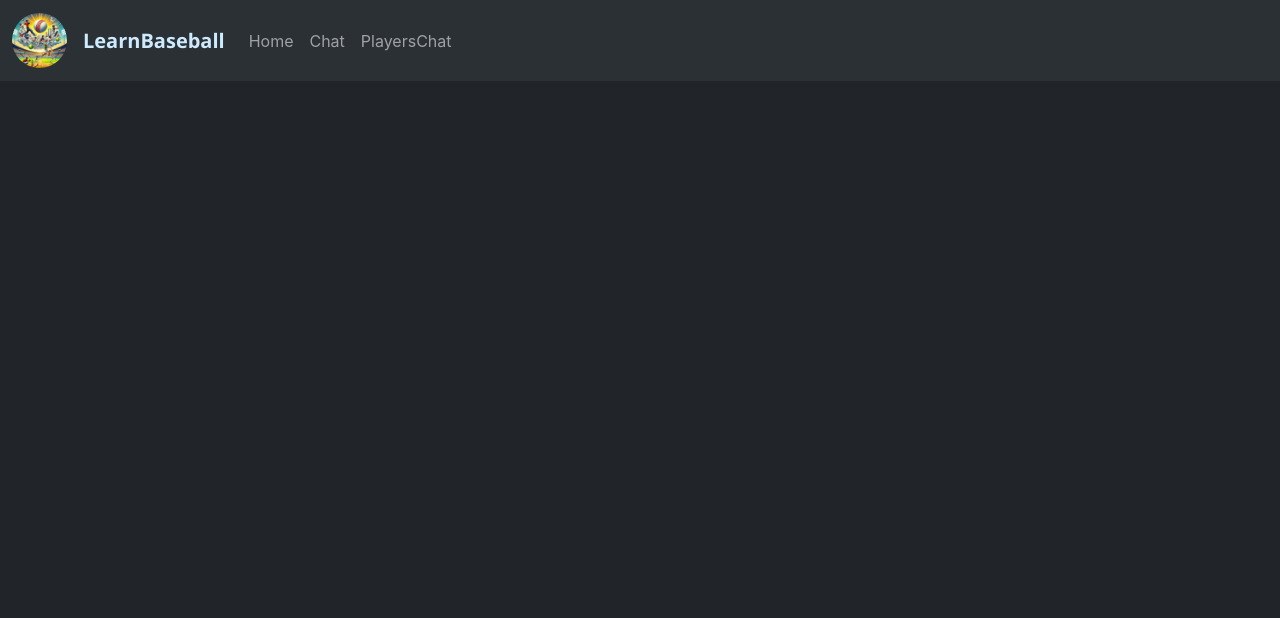
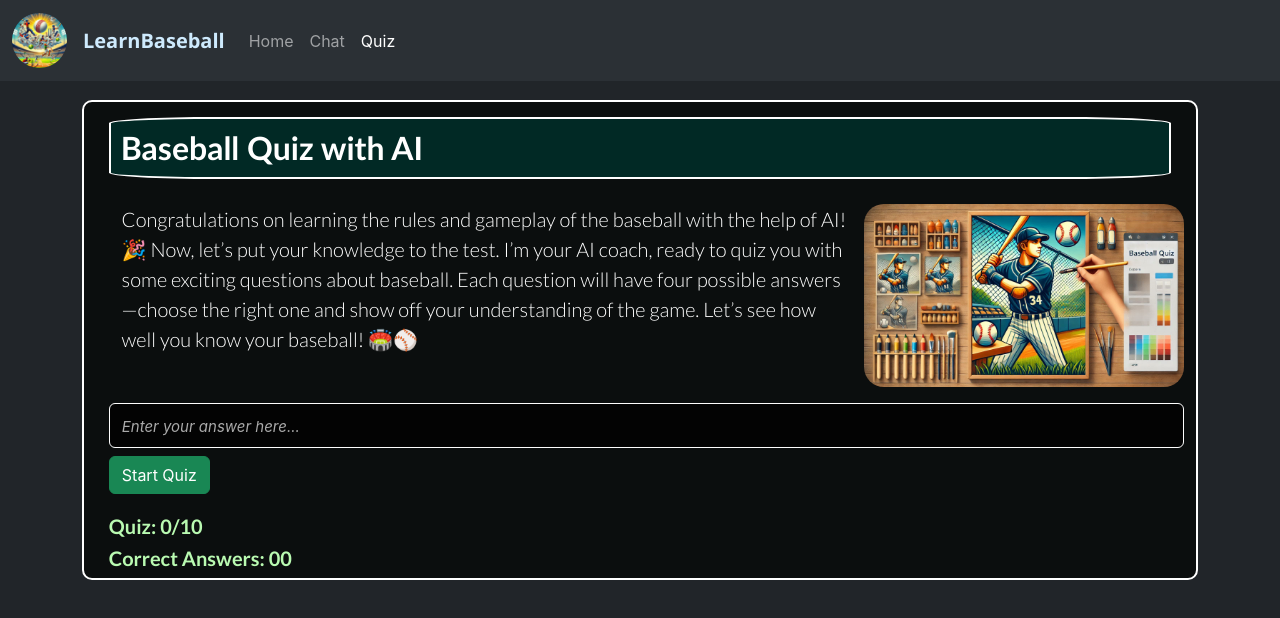
Before and after one commit to shanali10/LearnBaseball, a React (Create React App) app: page /quiz in a window 1280 px wide. Shown: the top 618 px of the page. Built offline with nearby package versions, Linux system fonts and the light colour scheme; no server answers.

Commit message:
'Quiz with AI' feature is added also updated the UI of Chat component

```diff
--- a/src/App.js
+++ b/src/App.js
@@ -9,6 +9,7 @@ import {
   Routes,
   Route,
 } from "react-router-dom";
+import Quiz from "./Components/Quiz";
 
 function App() {
   return (
@@ -27,7 +28,7 @@ function AppContent() {
         <Routes>
           <Route exact path="/" element={<Rules />} />
           <Route exact path="/chat" element={<Chat />} />
-          <Route exact path="/playersChat" element={<Rules />} />
+          <Route exact path="/quiz" element={<Quiz />} />
         </Routes>
       </div>
 
--- a/src/Components/Navbar.jsx
+++ b/src/Components/Navbar.jsx
@@ -6,7 +6,6 @@ import {Link, useLocation} from "react-router-dom"
 export default function Navbar() {
   let location = useLocation();
   useEffect(() => {
-    console.log(location.pathname)
   }, [location]);
   return (
     <>
@@ -36,13 +35,13 @@ export default function Navbar() {
                 </Link>
               </li>
               <li className="nav-item">
-                <Link className={`nav-link ${location.pathname==="/chat" || location.pathname==="/news/"?"active":""}`} to="/chat">
+                <Link className={`nav-link ${location.pathname==="/chat" || location.pathname==="/chat/"?"active":""}`} to="/chat">
                   Chat
                 </Link>
               </li>
               <li className="nav-item">
-                <Link className={`nav-link ${location.pathname==="/playersChat" || location.pathname==="/about/"?"active":""}`} to="/playersChat">
-                  PlayersChat
+                <Link className={`nav-link ${location.pathname==="/quiz" || location.pathname==="/quiz/"?"active":""}`} to="/quiz">
+                  Quiz
                 </Link>
               </li>
             </ul>
--- /dev/null
+++ b/src/Components/Quiz.jsx
@@ -0,0 +1,186 @@
+import React, { useState } from "react";
+import quizLogo from "../Images/quiz_logo.jpeg";
+
+import { marked } from "marked"; // Import marked for converting markdown to HTML
+const { GoogleGenerativeAI } = require("@google/generative-ai");
+
+export default function Quiz() {
+  const [questionInput, setQuestionInput] = useState(""); // State to write text in input field
+  const [aiQuestion, setAIQuestion] = useState(
+    "Congratulations on learning the rules and gameplay of the baseball with the help of AI! 🎉 Now, let’s put your knowledge to the test. I’m your AI coach, ready to quiz you with some exciting questions about baseball. Each question will have four possible answers—choose the right one and show off your understanding of the game. Let’s see how well you know your baseball! 🏟️⚾"
+  );
+
+  const [aiResponse, setAIResponse] = useState(""); // State to hold AI response
+  const [buttonText, setButtonText] = useState("Start Quiz"); // button text for Starting Quiz and submitting the answer of the question
+  const [quizQuestionNumber, setQuizQuestionNumber] = useState(0);
+  const [correctAnswers, setCorrectAnswers] = useState(0);
+
+  const aiQuizPrompt = `You are a seasoned baseball expert and enthusiastic teacher. A new baseball fan has just learned the key rules of the game, including:
+
+  1. Number of Players: The team setup and player roles.
+  2. Objective of the Game: Scoring runs by hitting the ball and running bases.
+  3. Game Structure: Innings, turns, and the dynamic switch between batting and fielding.
+  4. The Field: A closer look at the infield, outfield, bases, and pitcher’s mound.
+  5. The Batter’s Turn: Mastering hits, strikes, balls, and outs.
+  6. Base Running: Rules for advancing and staying safe on the bases.
+  7. Scoring Runs: Completing a run around all bases to score.
+  8. The Pitcher’s Role: The art of pitching, legal moves, and avoiding illegal ones.
+  9. The Fielding Team's Role: Getting batters and runners out with catches, tags, and force plays.
+  10. Outs and Switching Sides: How three outs wrap up a half-inning and switch team roles.
+  11. Home Runs: The thrill of hitting the ball out of the field.
+  12. Special Plays: Double plays, triple plays, bunts, stolen bases, and more.
+  13. Fouls: Identifying foul balls and their consequences.
+  14. Umpire and Rules Enforcement: Ensuring fair play on the field.
+  15. Winning the Game: Deciding the victor after 9 innings or extra innings if needed.
+
+  Your mission is to test their understanding of these rules with insightful questions. Provide four answer choices for each question (each possible answer should be coming in line by line ont in one line) guiding them toward mastery of the game. Make it fun, engaging, and informative! Important Note: Ask only 1 question at a time!!!`;
+
+  const aiCheckingAnswerPrompt = `You are a baseball expert and enthusiastic teacher, engaging in a quiz challenge with me, a new baseball fan who has been learning the rules and gameplay of baseball. You just asked the question: ${aiQuestion}\n I responded with: ${questionInput}\n  Now, your task is to evaluate my answer. If it’s correct, celebrate my achievement with an applause and positive reinforcement. If it’s incorrect, gently explain why the answer is not right, provide the correct answer with a brief and helpful explanation. Keep it fun and encouraging to make the learning experience enjoyable! don't give titles in the response like 'applause and positive reinforcement' or something like that. just answer in pure coach way with realistic coach's approach!!`;
+
+  const analyzeCorrectAnswerPrompt = `You are a passionate baseball expert and quizmaster engaging with me, a new baseball fan. You previously asked the question: ${aiQuestion}\n I answered: ${questionInput}\n Your task now is simple: Check my answer and the question provided, If my answer is correct, respond with "correct." If it's not, respond with "incorrect." Provide no additional details or commentary!`;
+
+  const genAI = new GoogleGenerativeAI(
+    process.env.API_KEY
+  );
+  const model = genAI.getGenerativeModel({ model: "gemini-1.0-pro" });
+
+  const getAIQuizQuestion = async () => {
+    setAIQuestion("AI is Generating Question...");
+    setAIResponse("");
+    const result = await model.generateContent(aiQuizPrompt);
+    setAIQuestion(result.response.text()); // Set the actual AI response after fetching
+    setButtonText("Submit Answer");
+    setQuizQuestionNumber(quizQuestionNumber + 1);
+
+    if (quizQuestionNumber === 10) {
+      setQuizQuestionNumber(1);
+      setCorrectAnswers(0);
+    }
+  };
+
+  const fetchAIResponse = async () => {
+    setAIResponse("AI is analyzing your answer...");
+    const result = await model.generateContent(aiCheckingAnswerPrompt);
+    // getting the correct answer and updating the score!
+    correctAnswerAiResponse();
+
+    setAIResponse(result.response.text()); // Set the actual AI response after fetching
+    setQuestionInput(""); // Clear the input field
+    setButtonText("Next Question");
+
+    if (quizQuestionNumber === 3) {
+      setButtonText("Start New Quiz");
+    }
+  };
+
+  const correctAnswerAiResponse = async () => {
+    const result = await model.generateContent(analyzeCorrectAnswerPrompt);
+    if (
+      result.response.text() === "correct" ||
+      result.response.text() === "Correct"
+    ) {
+      setCorrectAnswers(correctAnswers + 1);
+    }
+  };
+
+  const onChangeValue = (e) => {
+    setQuestionInput(e.target.value);
+  };
+
+  // Convert the Markdown response into HTML using marked
+  const getHtmlFromMarkdown = (markdown) => {
+    return marked(markdown); // Convert Markdown to HTML
+  };
+
+  return (
+    <>
+      <div style={{ marginTop: "100px" }}>
+        <div className="container rules-box">
+          <h1
+            className="comparison-heading text-start"
+            style={{ backgroundColor: "rgb(1, 41, 37)" }}
+          >
+            <b>Baseball Quiz with AI</b>
+          </h1>
+
+          <div className="clearfix text-start">
+            <img
+              src={quizLogo}
+              className="col-md-6 float-md-end mb-3 ms-md-3 comparison-image"
+              alt="side_image"
+            />
+
+            <p
+              className="lead"
+              dangerouslySetInnerHTML={{
+                __html: getHtmlFromMarkdown(aiQuestion),
+              }}
+            ></p>
+
+            <div className="mb-3">
+              <input
+                className="form-control text-form col-auto"
+                id="question"
+                name="question"
+                type="text"
+                value={questionInput}
+                onChange={buttonText === "Submit Answer" ? onChangeValue : () => {}}
+                onKeyDown={(e) => (e.key === "Enter" ? fetchAIResponse() : null)}
+                placeholder="Enter your answer here..."
+              />
+              <div>
+                <button
+                  disabled={
+                    buttonText === "Submit Answer"
+                      ? questionInput.length === 0
+                        ? true
+                        : false
+                      : null
+                  }
+                  type="submit"
+                  onClick={
+                    buttonText === "Start Quiz" ||
+                    buttonText === "Next Question" ||
+                    buttonText === "Start New Quiz"
+                      ? getAIQuizQuestion
+                      : fetchAIResponse
+                  }
+                  className="btn btn-success mb-1 my-2"
+                >
+                  {buttonText}
+                </button>
+              </div>
+            </div>
+
+            <p
+              className="lead my-2 ai-response"
+              dangerouslySetInnerHTML={{
+                __html: getHtmlFromMarkdown(aiResponse),
+              }}
+            ></p>
+
+            <h2
+              style={{
+                fontSize: "20px",
+                fontFamily: "Lato",
+                fontWeight: 700,
+              }}
+            >
+              Quiz: {quizQuestionNumber}/10
+            </h2>
+            <h2
+              style={{
+                fontSize: "20px",
+                fontFamily: "Lato",
+                fontWeight: 700,
+              }}
+            >
+              Correct Answers:{" "}
+              {correctAnswers < 10 ? ` 0${correctAnswers}` : correctAnswers}
+            </h2>
+          </div>
+        </div>
+      </div>
+    </>
+  );
+}
--- a/src/Components/Rules.jsx
+++ b/src/Components/Rules.jsx
@@ -58,9 +58,7 @@ export default function Rules() {
   const aiJob =
     "You are a baseball expert and teacher. Your role is to guide and educate a new fan who wants to learn about baseball. Always provide clear, accurate, and detailed answers that help the user understand the sport. Respond only as a baseball expert, explaining the rules, history, strategies, and any other aspects related to the game. If the user asks about anything unrelated to baseball, kindly redirect them or let them know you can only discuss baseball or any other sport. Be patient and encouraging, making sure the user feels welcomed and informed on their learning journey. always try to keep your answer short but give full meaningful and required response according to user's question!";
 
-  const genAI = new GoogleGenerativeAI(
-    process.env.API_KEY
-  );
+  const genAI = new GoogleGenerativeAI(process.env.API_KEY);
   const model = genAI.getGenerativeModel({ model: "gemini-1.0-pro" });
 
   const fetchAIResponse1 = async () => {
@@ -490,7 +488,7 @@ export default function Rules() {
 
   return (
     <>
-      <Slider/>
+      <Slider />
       <RulesTable />
 
       {/* Rule 1: No. of Players  */}
--- a/src/Components/RulesTable.jsx
+++ b/src/Components/RulesTable.jsx
@@ -15,7 +15,7 @@ export default function RulesTable() {
             marginTop: "50px",
           }}
         >
-          Table of Content (Baseball Rules)
+          Baseball Rules - Table of Content ↓
         </h1>
       </div>
       <div className="list-group container my-2 list-group-horizontal">
--- a/src/Css/Chat.css
+++ b/src/Css/Chat.css
@@ -1,6 +1,6 @@
 label {
     font-family: cursive;
-    font-size: 23px;
+    font-size: 21px;
 }
 
 .ai-response{
```
Also changed, not shown: src/Components/Chat.jsx (+20 -6 lines), src/Images/quiz_logo.jpeg (added).
